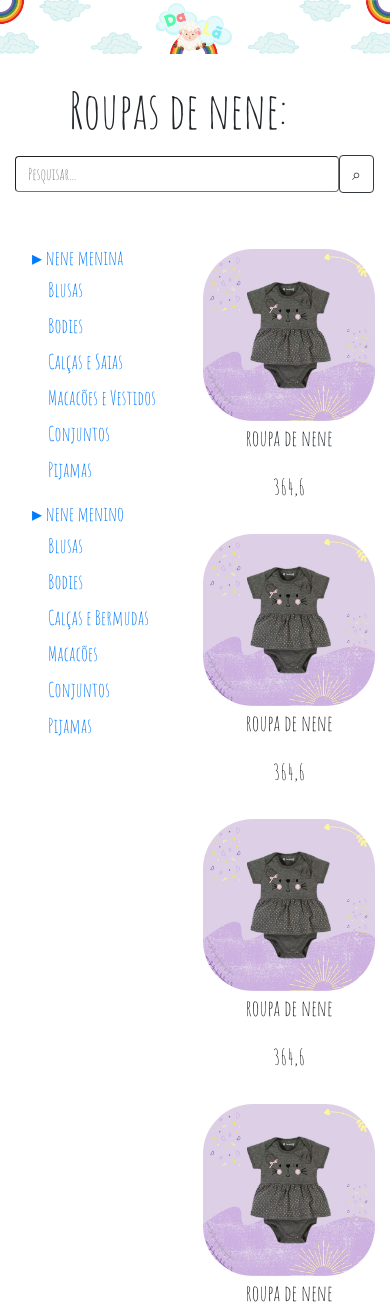
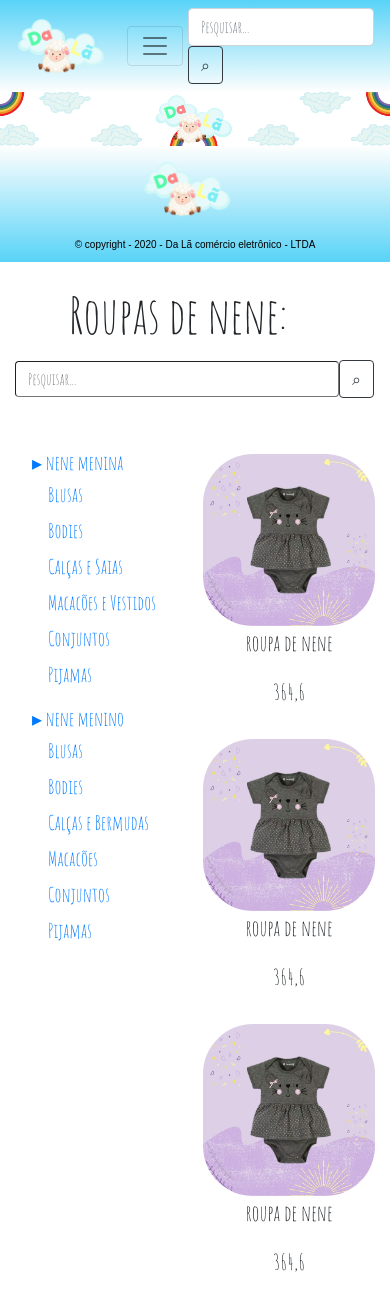
Before and after one commit to DarlanHenrique/-Equipe-2-Trainee-2020.1, a PHP site: page /pgvendas.html in a window 390 px wide. Shown: the top 1305 px of the page. Run offline with PHP 8.4, Linux system fonts and the light colour scheme.

Commit message:
att header e footer, problema de responsividade do deck de produto

```diff
--- a/css/styles.css
+++ b/css/styles.css
@@ -3,8 +3,34 @@ html, body {
 	padding: 0px;
 }
 
+ /* NAVBAR */
+ header{
+    background: linear-gradient(#58D3F7, #FEFEFE)!important;
+    font-family:'Amatic SC', cursive;
+    font-size: 50px;
+ }
+
+.container {
+    width: 100%;
+}
+
+/* FIM DO CSS NAVBAR */
+
 .banner {
-	width: 100%;
+    width: 100%;
+}
+
+/* FOOTER */
+footer {
+    background: linear-gradient( #FEFEFE,#58D3F7 )!important;
+}
+.copyright {
+    font-family: 'Montserrat', sans-serif;
+	color: #000000;
+	font-size: 10px;
+    margin: 5px 0 5px 0;
+    text-align: center;
+    padding-bottom: 10px;
 }
 
 body {
--- a/pgvendas.html
+++ b/pgvendas.html
@@ -1,15 +1,64 @@
 <!DOCTYPE html>
 
-<html>
+<html lang="pt-br">
 
 	<head>
-		<title>&#x029DA; Da Lã &#x029DA;</title>
+		<title>Da Lã | Roupas Infantis</title>
 		<link rel="stylesheet" href="https://stackpath.bootstrapcdn.com/bootstrap/4.1.3/css/bootstrap.min.css" integrity="sha384-MCw98/SFnGE8fJT3GXwEOngsV7Zt27NXFoaoApmYm81iuXoPkFOJwJ8ERdknLPMO" crossorigin="anonymous">
 		<meta charset="utf-8">
 		<link rel="stylesheet" href="css/styles.css">
 		<link href="https://fonts.googleapis.com/css2?family=Amatic+SC:wght@400;700&display=swap" rel="stylesheet">
 
-		<h1><img class="banner" class="ml-0 mr-0" src="img/banner.png" alt="logo da lã"></h1>
+		<header>
+      <nav class="navbar navbar-expand-lg navbar-light">
+        <div class="container">
+          <a class="navbar-brand" href="#" alt="Logotipo da Da Lã">
+            <img class="logo" src="img/Da_lã_Logo_2.png" width="90" height="60" class="d-inline-block align-top" >
+          </a>
+
+          <button class="navbar-toggler" type="button" data-toggle="collapse" data-target="#navbarSite">
+            <span class="navbar-toggler-icon"></span>
+          </button>
+
+          <div class="collapse navbar-collapse justify-content-center" id="navbarSite">
+            <ul class="navbar-nav">
+              <li class="nav-item active">
+                <a class="nav-link" href="#">Início<span class="sr-only">(Página atual)</span></a>
+              </li>
+                <li class="nav-item">
+                    <a class="nav-link" href="#">Produtos</a>
+                </li>
+                <li class="nav-item">
+                    <a class="nav-link" href="#">Contato</a>
+                </li>
+                <li class="nav-item">
+                  <a class="nav-link" href="#">Quem somos</a>
+                </li>
+            </ul>
+          </div>
+            <form class="form-inline pesquisa">
+              <input class="form-control mr-sm-2" type="search" placeholder="Pesquisar..." aria-label="Pesquisar">
+              <button type="submit" class="btn btn-outline-dark">&#8981</button>
+            </form>
+        </div>
+       </nav>
+    </header>
+
+    <img class="banner" src="img/banner.png">
+
+    <main>
+
+    </main>
+    <footer>
+      <nav class="navbar navbar-light justify-content-center">
+        <a class="navbar-brand" href="#">
+          <img src="img/Da_lã_Logo_2.png" width="90" height="60" alt="Logotipo Da Lã">
+        </a>
+
+      </nav>
+      <p class="copyright">&copy; copyright - 2020 - Da Lã comércio eletrônico - LTDA </p>
+
+    </footer>
 
 	</head>
 
@@ -99,4 +148,5 @@
 	<script src="https://code.jquery.com/jquery-3.3.1.slim.min.js" integrity="sha384-q8i/X+965DzO0rT7abK41JStQIAqVgRVzpbzo5smXKp4YfRvH+8abtTE1Pi6jizo" crossorigin="anonymous"></script>
     <script src="https://cdnjs.cloudflare.com/ajax/libs/popper.js/1.14.3/umd/popper.min.js" integrity="sha384-ZMP7rVo3mIykV+2+9J3UJ46jBk0WLaUAdn689aCwoqbBJiSnjAK/l8WvCWPIPm49" crossorigin="anonymous"></script>
     <script src="https://stackpath.bootstrapcdn.com/bootstrap/4.1.3/js/bootstrap.min.js" integrity="sha384-ChfqqxuZUCnJSK3+MXmPNIyE6ZbWh2IMqE241rYiqJxyMiZ6OW/JmZQ5stwEULTy" crossorigin="anonymous"></script>
+
 </html>
```
Also changed, not shown: img/Da_lã_Logo_2.png (added).
